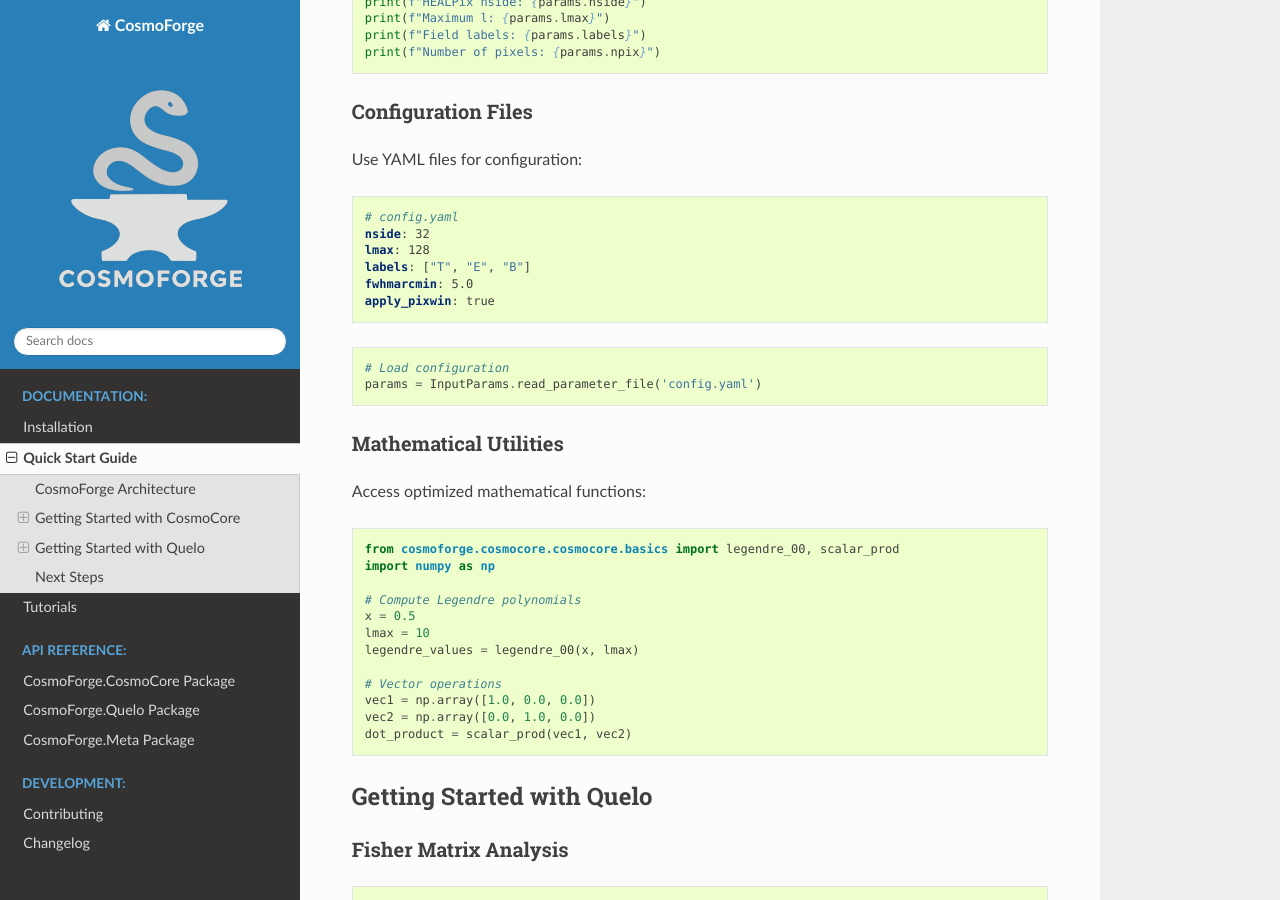
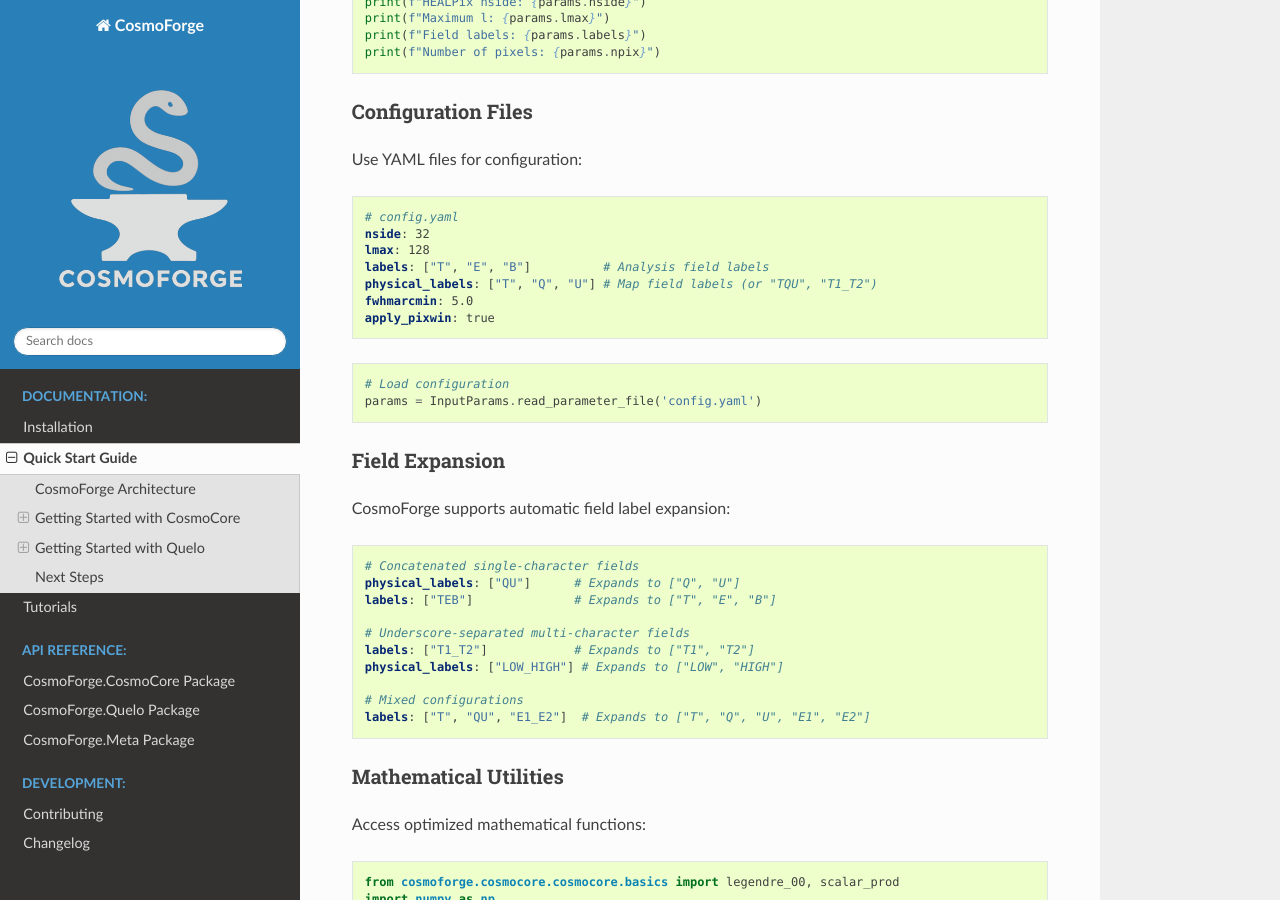
Before and after one commit to ggalloni/CosmoForge, a Sphinx documentation site: the page built from docs/source/quickstart.rst, in a window 1280 px wide and 900 px high, scrolled down 682 px. Built offline with Sphinx 7.4.7 and the Read the Docs theme 3.1.0, drawn with Linux system fonts in a browser that asks for light colours.

Commit message:
update docs

```diff
--- a/docs/source/changelog.rst
+++ b/docs/source/changelog.rst
@@ -13,6 +13,9 @@ Version 0.1.0 (In Development)
 * HEALPix integration for spherical harmonic analysis
 * Numba-optimized computational functions
 * YAML-based configuration system
+* **Automatic field label expansion**: Support for concatenated field labels
+  (e.g., "QU" → ["Q", "U"]) and underscore-separated multi-character fields
+  (e.g., "T1_T2" → ["T1", "T2"])
 * Comprehensive documentation with Sphinx
 
 **API:**
--- a/docs/source/quickstart.rst
+++ b/docs/source/quickstart.rst
@@ -43,7 +43,8 @@ Use YAML files for configuration:
    # config.yaml
    nside: 32
    lmax: 128
-   labels: ["T", "E", "B"]
+   labels: ["T", "E", "B"]          # Analysis field labels
+   physical_labels: ["T", "Q", "U"] # Map field labels (or "TQU", "T1_T2")
    fwhmarcmin: 5.0
    apply_pixwin: true
 
@@ -51,6 +52,24 @@ Use YAML files for configuration:
 
    # Load configuration
    params = InputParams.read_parameter_file('config.yaml')
+
+Field Expansion
+^^^^^^^^^^^^^^^
+
+CosmoForge supports automatic field label expansion:
+
+.. code-block:: yaml
+
+   # Concatenated single-character fields
+   physical_labels: ["QU"]      # Expands to ["Q", "U"]
+   labels: ["TEB"]              # Expands to ["T", "E", "B"]
+
+   # Underscore-separated multi-character fields
+   labels: ["T1_T2"]            # Expands to ["T1", "T2"]
+   physical_labels: ["LOW_HIGH"] # Expands to ["LOW", "HIGH"]
+
+   # Mixed configurations
+   labels: ["T", "QU", "E1_E2"]  # Expands to ["T", "Q", "U", "E1", "E2"]
 
 Mathematical Utilities
 ^^^^^^^^^^^^^^^^^^^^^^
```
Also changed, not shown: docs/source/tutorials/basic_usage.rst (+6 -1 lines).
